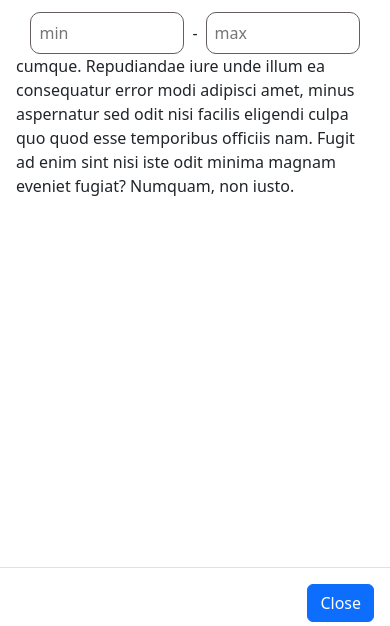
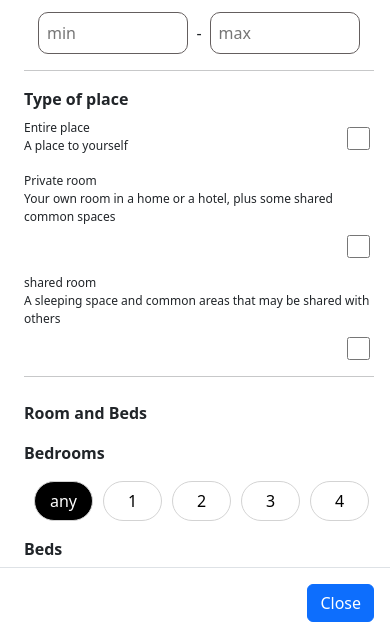
Before and after one commit to Toluene1/Airbnb, a React (Vite) app in the folder client-side/: page / in a window 390 px wide. Both pictures are taken after a click on the button 355 px from the left and 29 px from the top of the page. Shown: the part 215-841 px from the top of the page. Built offline with nearby package versions, Linux system fonts and the light colour scheme.

Commit message:
added the room filters to the filter modal

```diff
--- a/client-side/src/components/Navbar/Navbar.css
+++ b/client-side/src/components/Navbar/Navbar.css
@@ -237,3 +237,67 @@ line-height:13px ;
   border: 1px solid rgb(100, 94, 94);
   border-radius: 10px;
 }
+.labelStyle {
+font-size: 12px;
+ }
+ .ul {
+  list-style: none;
+ }
+ .addStyle {
+  background-color: rgb(13, 13, 14);
+  width: 23px;
+  height: 23px;
+  color: black !important;
+ }
+ .accent {
+  accent-color: black;
+  /* opacity: 0.7; */
+ }
+ .bedButton {
+  width: 78px;
+  height: 40px;
+  border-radius: 30px;
+  background-color: white;
+  border: 1px solid lightgrey;
+ }
+ .bedButton:hover {
+  border: 1px solid black;
+ }
+ .bedButtonRest {
+  min-width: 59px;
+    height: 40px;
+    border-radius: 30px;
+    background-color: white;
+    border: 1px solid lightgrey;
+    margin-left: 10px;
+ }
+ .bedButtonRest:hover {
+   border: 1px solid black;
+ }
+ .divBed {
+  display: flex;
+  flex-wrap: nowrap;
+  overflow-x: auto;
+  scroll-behavior: auto;
+ }
+ .divBed::-webkit-scrollbar {
+   display: none;
+ }
+ .divPropType {
+  display: flex;
+  /* flex-wrap: wrap; */
+ }
+ .propertyType {
+  width: 330px;
+  min-width: 150px;
+  height: 120px;
+  border-radius: 20px;
+  border:  1px solid rgb(230, 215, 215);
+  transition: 0.3s;
+ }
+ .propertyType:hover {
+  border:  1px solid black;
+ }
+ .geyDiv {
+  background-color: rgb(211, 202, 202);
+ }
--- a/client-side/src/components/filterProperties.jsx
+++ b/client-side/src/components/filterProperties.jsx
@@ -5,21 +5,52 @@ import "./Navbar/Navbar.css";
 
 function FilterProperties(props) {
   const [fullscreen, setFullscreen] = useState(true);
-  // const [show, setShow] = useState(false);
+  const [selected, setSelected] = useState(0);
+  const [bed, setbed] = useState(0);
+  const [property, setProperty] = useState("light");
+  const [bathroom, setbathroom] = useState(0);
+  const [state, setState] = useState({
+    name: "bob",
+  });
+  const lists = [
+    { title: "any" },
+    { title: "1" },
+    { title: "2" },
+    { title: "3" },
+    { title: "4" },
+    { title: "5" },
+    { title: "6" },
+    { title: "7" },
+    { title: "8+" },
+  ];
+  const handleColor = (row) => {
+    setSelected(row);
+  };
+  const handleColorBed = (row) => {
+    setbed(row);
+  };
+  const handleColorBath = (row) => {
+    setbathroom(row);
+  };
 
   function handleShow(breakpoint) {
     setFullscreen(breakpoint);
     setShow(true);
   }
-
+  const ChangePropertyDiv = () => {
+    setProperty((prev) => (prev == "light" ? "grey" : "light"));
+    theme == "light"
+      ? (document.body.className = "border greyDiv")
+      : (document.body.className = "bg-light");
+  };
   return (
     <>
       <div id="modalDisplay">
-        <Modal {...props} className="modalStyle">
-          <Modal.Header closeButton className="p-1 pe-3">
+        <Modal {...props} className="modalStyle ">
+          <Modal.Header closeButton className="p-1 pe-3 ">
             <Modal.Title className="text-center ms-auto">Filters</Modal.Title>
           </Modal.Header>
-          <Modal.Body>
+          <Modal.Body className="ms-2">
             <div className="topModal">
               <p className="fw-bold">price change</p>
               <p className="fw-lighter">The average nightly price is $472</p>
@@ -40,6 +71,127 @@ function FilterProperties(props) {
               <span className="ms-2 me-2">-</span>
               <input type="text" className="inputPrice p-2" placeholder="max" />
             </div>
+            <form>
+              <section>
+                <hr />
+                <div className="mt-3 pb-2">
+                  <span className="fw-bold">Type of place</span>
+                  <ul class="list-group mt-2 ul">
+                    <li>
+                      <label
+                        className="form-check-label labelStyle"
+                        for="firstCheckbox"
+                      >
+                        Entire place <br /> A place to yourself
+                      </label>
+                      <span>
+                        <input
+                          class=" me-1 float-end mt-2 accent addStyle"
+                          type="checkbox"
+                          value=""
+                          id="firstCheckbox"
+                        />
+                      </span>
+                    </li>
+                    <li class="mt-3">
+                      <label class=" accent  labelStyle" for="secondCheckbox">
+                        Private room <br /> Your own room in a home or a hotel,
+                        plus some shared common spaces
+                      </label>
+                      <span>
+                        <input
+                          className=" me-1 float-end mt-2 addStyle accent"
+                          type="checkbox"
+                          value=""
+                          id="secondCheckbox"
+                        />
+                      </span>
+                    </li>
+                    <li class="mt-3">
+                      <label class=" accent  labelStyle" for="secondCheckbox">
+                        shared room <br /> A sleeping space and common areas
+                        that may be shared with others
+                      </label>
+                      <span>
+                        <input
+                          className=" me-1 float-end mt-2 addStyle accent"
+                          type="checkbox"
+                          value=""
+                          id="secondCheckbox"
+                        />
+                      </span>
+                    </li>
+                  </ul>
+                  <hr />
+                </div>
+              </section>
+              <section>
+                <p className="fw-bold">Room and Beds</p>
+                <p className="fw-bold">Bedrooms</p>
+                <div className="divBed">
+                  {lists.map((list, index) => (
+                    <button
+                      type="button"
+                      className="bedButtonRest"
+                      key={list.id}
+                      onClick={() => handleColor(index)}
+                      style={{
+                        backgroundColor: index === selected ? "black" : "",
+                        color: index === selected ? "white" : "",
+                      }}
+                    >
+                      {list.title}
+                    </button>
+                  ))}
+                </div>
+                <p className="fw-bold mt-3">Beds</p>
+                <div className="divBed">
+                  {lists.map((list, index) => (
+                    <button
+                      type="button"
+                      className="bedButtonRest"
+                      key={list.id}
+                      onClick={() => handleColorBed(index)}
+                      style={{
+                        backgroundColor: index === bed ? "black" : "",
+                        color: index === bed ? "white" : "",
+                      }}
+                    >
+                      {list.title}
+                    </button>
+                  ))}
+                </div>
+                <p className="fw-bold mt-3">Bathrooms</p>
+                <div className="divBed">
+                  {lists.map((list, index) => (
+                    <button
+                      type="button"
+                      className="bedButtonRest"
+                      key={list.id}
+                      onClick={() => handleColorBath(index)}
+                      style={{
+                        backgroundColor: index === bathroom ? "black" : "",
+                        color: index === bathroom ? "white" : "",
+                      }}
+                    >
+                      {list.title}
+                    </button>
+                  ))}
+                </div>
+                <hr className="mt-4" />
+              </section>
+              <section>
+                <p className="fw-bold ">Property type</p>
+                <div className="divPropType">
+                  <span className="propertyType">Tolu</span>
+                  <span className="propertyType ms-3">Tolu</span>
+                </div>
+                <div className="divPropType">
+                  <span className="propertyType mt-3">Tolu</span>
+                  <span className="propertyType ms-3 mt-3">Tolu</span>
+                </div>
+              </section>
+            </form>
             cumque. Repudiandae iure unde illum ea consequatur error modi
             adipisci amet, minus aspernatur sed odit nisi facilis eligendi culpa
             quo quod esse temporibus officiis nam. Fugit ad enim sint nisi iste
```
